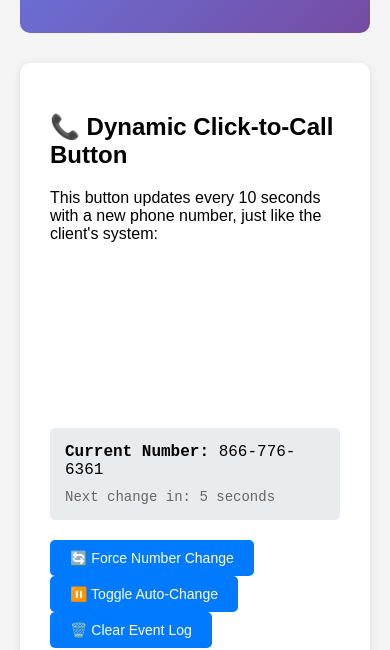
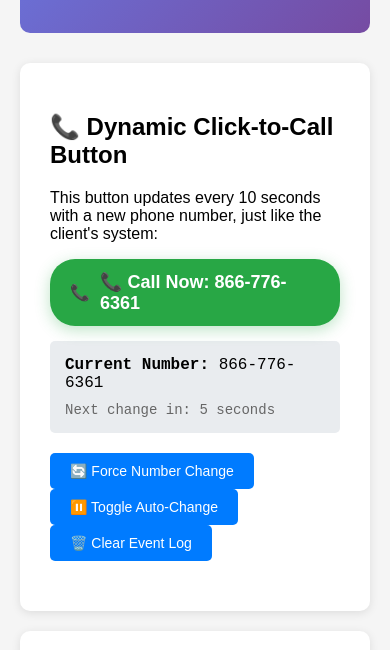
Before and after one commit to ammar-yasar-267/click-to-call-PostHog, a plain HTML site: page index.html in a window 390 px wide. Shown: the part 197-847 px from the top of the page. Drawn offline with Linux system fonts and the light colour scheme.

Commit message:
Update click-to-call button structure and improve phone number display

```diff
--- a/index.html
+++ b/index.html
@@ -124,20 +124,17 @@
         <p>This button updates every 10 seconds with a new phone number, just like the client's system:</p>
 
         <!-- This mimics their exact HTML structure -->
-        <header id="_header-3-9" class="oxy-header-wrapper oxy-sticky-header oxy-header">
-        <div id="_header_row-4-9" class="oxy-header-row">
-            <div class="oxy-header-container">
-            <div id="_header_left-5-9" class="oxy-header-left">
-                <a id="div_block-11-9" class="ct-link" href="tel:+1-866-776-6361">
-                <div id="fancy_icon-8-9" class="ct-fancy-icon phone-icon">
-                    <svg id="svg-fancy_icon-8-9">
-                    <use xlink:href="#FontAwesomeicon-phone"></use>
-                    </svg>
+        <header id="_header-3-9" class="oxy-header-wrapper">
+            <div id="_header_row-4-9" class="oxy-header-row">
+                <div class="oxy-header-container">
+                    <div id="_header_left-5-9" class="oxy-header-left">
+                        <a id="div_block-11-9" class="phone-button" href="tel:866-776-6361">
+                            <div id="fancy_icon-8-9" class="phone-icon">📞</div>
+                            <span id="phone-text">📞 Call Now: 866-776-6361</span>
+                        </a>
+                    </div>
                 </div>
-                </a>
             </div>
-            </div>
-        </div>
         </header>
 
         <div class="number-display">
@@ -172,10 +169,7 @@
 
         // Initialize with your real API key
         posthog.init('phc_aJLkvPF1Rof4kR1j9nlkHyXTpdwTya6xr2NgBcUkyWR', {
-            api_host: 'https://us.i.posthog.com',
-            autocapture: false,
-            capture_pageview: false,
-            capture_pageleave: false
+            api_host: 'https://us.i.posthog.com'
         });
 
         console.log('✅ PostHog initialized with real API key');
@@ -229,10 +223,9 @@
 
             // Update the href attribute
             const phoneLink = document.getElementById('div_block-11-9');
-            phoneLink.href = `tel:${newNumber}`;
+            phoneLink.href = `tel:+1-${newNumber}`;
 
-            // Update the display text
-            document.getElementById('phone-text').textContent = `📞 Call Now: ${newNumber}`;
+            // Update the display number (no phone-text element to update)
             document.getElementById('current-number').textContent = newNumber;
 
             logEvent('System', 'number_changed', { new_number: newNumber });
```
